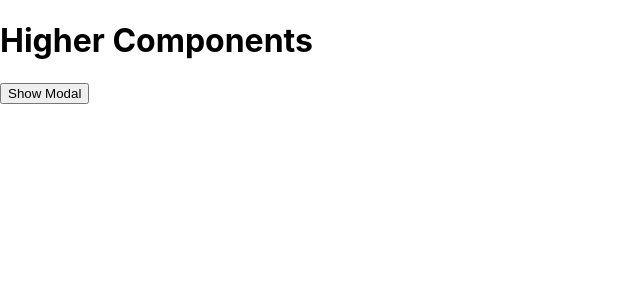
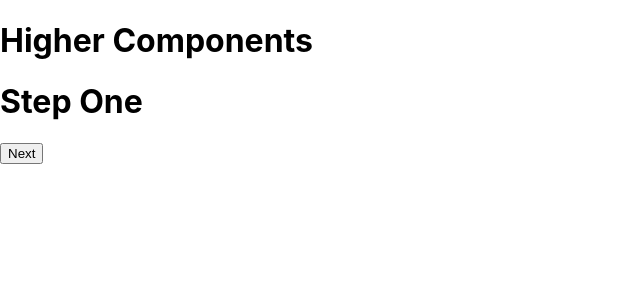
Before and after one commit to just-zoomit/react-design-patterns-, a React (Create React App) app: page / in a window 1280 px wide. Shown: the top 300 px of the page, without its empty margins (0-640 px from the left). Built offline with nearby package versions, Linux system fonts and the light colour scheme.

Commit message:
unControlledonboardingFlow and collecting data pattern

```diff
--- a/src/App.js
+++ b/src/App.js
@@ -1,29 +1,54 @@
 
 import { useState } from "react";
+import { ControlledForm } from "./ControlledForm";
+import { ControlledModal } from './ControlledModal';
+import { UncontrolledOnboardingFlow } from "./UncontrolledOnboardingFlow";
+
+
 import { UncontrolledForm } from "./UncontrolledForm";
-import { ControlledForm } from "./ControlledForm";
 import {UncontrolledModal} from "./UncontrolledModal";
-import { ControlledModal } from './ControlledModal';
 
 function App() {
 	const [showModal, setShowModal] = useState(false);
+
+	const StepOne = ({goToNext}) => (
+		<>
+		<h1>Step One</h1>
+		<button onClick={() => goToNext({name: "John Doe"})}> Next</button>
+		</>
+	);
+
+	const StepTwo = ({goToNext}) => (
+		<>
+		<h1>Step Two</h1>
+		<button onClick={() => goToNext({age: "100"})}>Next</button>
+		</>
+	);
+
+	const StepThree = ({goToNext}) => (
+		<>
+		<h1>Step Three</h1>
+		<button onClick={() => goToNext({hairColor: "Gray"})}>Next</button>
+		</>
+	);
 
 	return (
 		<>
 		<h1>Higher Components</h1>
 
 		{/* Note the props have to match those defined in Controlled Modal JS */}
-		<ControlledModal
-		shouldShow={showModal}
-		onRequestClose={() =>
-			setShowModal(false) }
-		>
-			<h1>Modal Content</h1>
-		</ControlledModal>
 
-		<button onClick={() => setShowModal(true)}>
-		{ showModal ? "Hide Modal" :  "Show Modal"}
-		</button>
+		<UncontrolledOnboardingFlow onFinish={ data => {
+		console.log(data)
+		alert("Onboarding Complete");
+
+		}}>
+		<StepOne/>
+		<StepTwo/>
+		<StepThree/>
+		</UncontrolledOnboardingFlow>
+
+
 
 		</>
 	);
--- /dev/null
+++ b/src/UncontrolledOnboardingFlow.js
@@ -0,0 +1,36 @@
+import React, { useState } from "react";
+
+export const UncontrolledOnboardingFlow = ({ children, onFinish }) => {
+    const [onboardingData, setOnboardingData] = useState({});
+    const [currentStep, setCurrentStep] = useState(0);
+
+    const goToNext = stepData => {
+
+
+        const nextStep = currentStep + 1;
+
+        const updatedData= {
+            ...onboardingData,
+            ...stepData,
+        }
+
+        console.log(updatedData);
+        if (nextStep < children.length) {
+            setCurrentStep(nextStep)
+        } else {
+            onFinish(updatedData);
+        }
+
+
+        setOnboardingData(currentStep + 1);
+
+    };
+
+    const currentChild = React.Children.toArray(children)[currentStep];
+
+    if (React.isValidElement(currentChild)) {
+        return React.cloneElement(currentChild, { goToNext });
+    }
+
+    return currentChild;
+}
```
